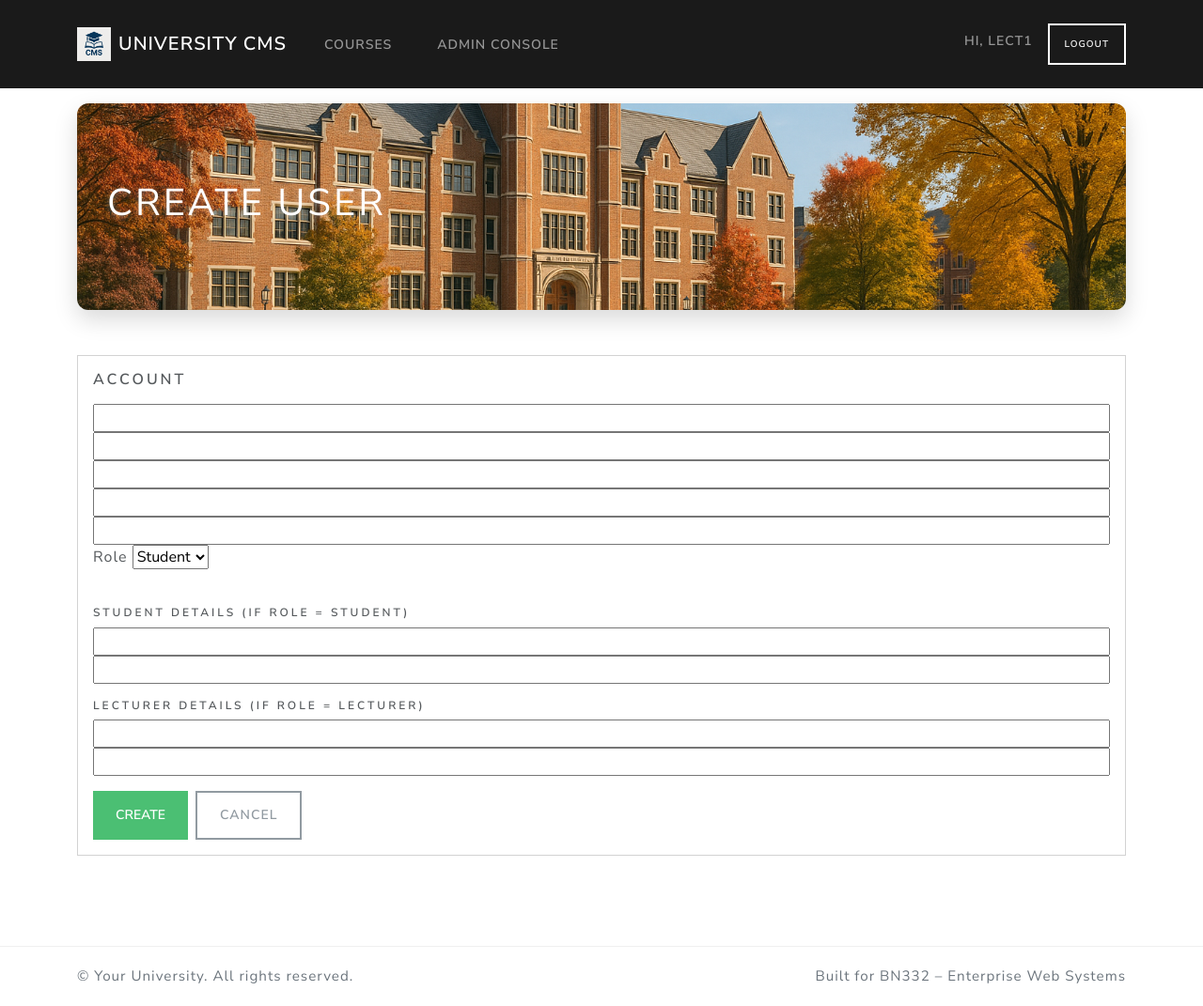
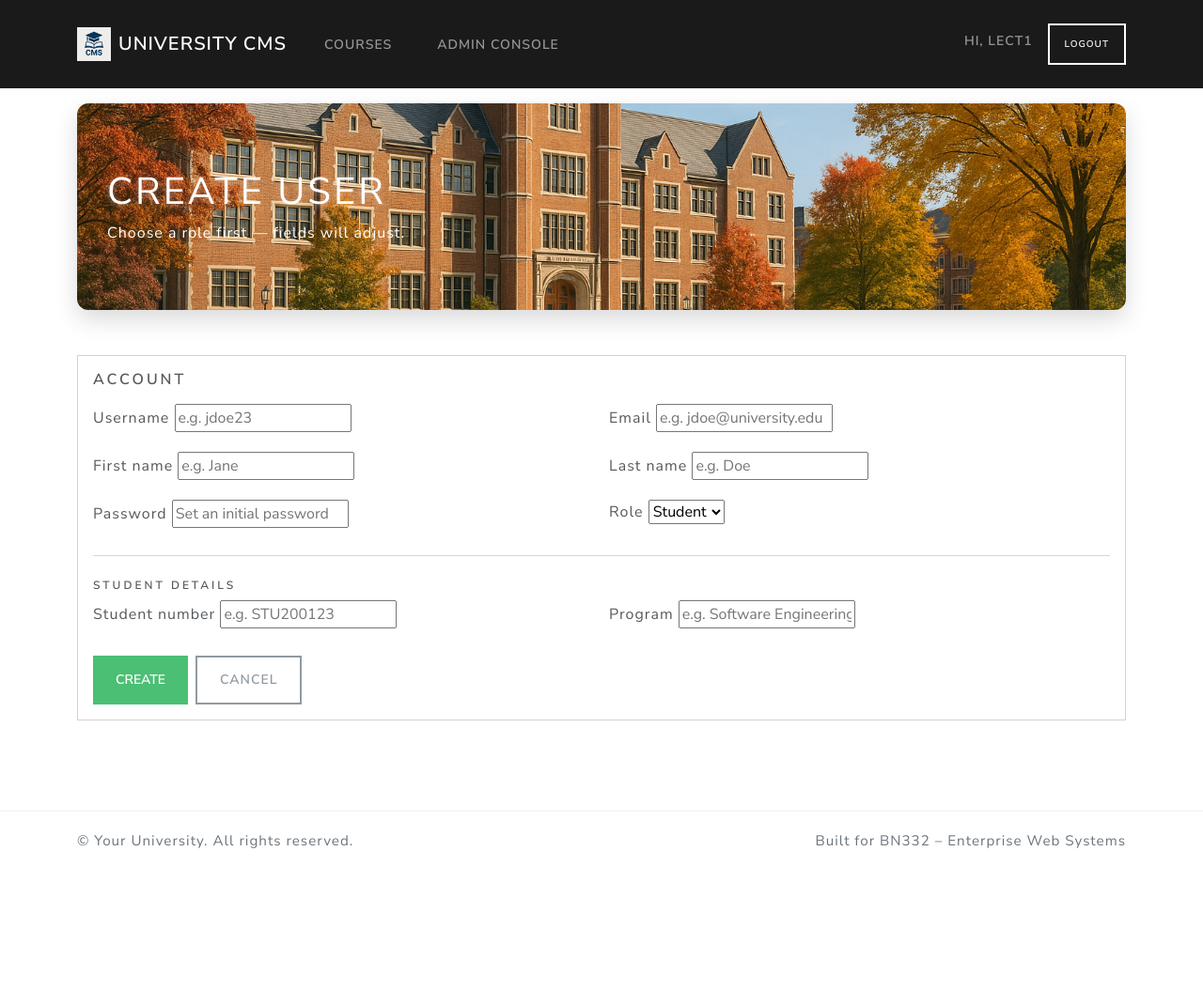
Before and after one commit to xAhmKhalafx/cms_project, a Django app: page /console/users/new/ in a window 1280 px wide. Shown: the whole page at 94% size. After the commit the page ends 903 px from the top, so only its background shows below. Run offline with Django 5.2, Linux system fonts and the light colour scheme; a user stored in the database is signed in; parts of the project's set-up code (start-up, migrations or seed data) failed here and were passed over; some libraries are stand-ins or nearby versions.

Commit message:
Everything

```diff
--- a/assignments/urls.py
+++ b/assignments/urls.py
@@ -1,13 +1,14 @@
 from django.urls import path
-from .views import create_assignment_page
+from .views import create_assignment_page  # (your public page)
 from . import console_views
 
 urlpatterns = [
-    # UI from before
+    # public UI route
     path('courses/<int:course_id>/assignments/new/', create_assignment_page, name='assignment-create-page'),
 
     # console CRUD
     path('console/assignments/', console_views.assignments_list, name='console-assignments-list'),
+    path('console/assignments/new/', console_views.assignments_create, name='console-assignments-create'),
     path('console/assignments/<int:assignment_id>/edit/', console_views.assignments_edit, name='console-assignments-edit'),
     path('console/assignments/<int:assignment_id>/delete/', console_views.assignments_delete, name='console-assignments-delete'),
 ]
--- a/templates/console/assignments_list.html
+++ b/templates/console/assignments_list.html
@@ -3,8 +3,10 @@
 {% block hero %}<div class="hero"><div><h1 class="display-6">Assignments</h1></div></div>{% endblock %}
 {% block content %}
 <div class="d-flex justify-content-between mb-3">
+  <a class="btn btn-success" href="{% url 'console-assignments-create' %}">Add Assignment</a>
   <a class="btn btn-outline-secondary" href="{% url 'console-home' %}">Back to Console</a>
 </div>
+
 <table class="table table-hover">
   <thead><tr><th>Title</th><th>Course</th><th>Due</th><th></th></tr></thead>
   <tbody>
--- a/templates/console/users_create.html
+++ b/templates/console/users_create.html
@@ -1,30 +1,117 @@
 {% extends "base.html" %}{% load form_extras %}
 {% block title %}Create User{% endblock %}
-{% block hero %}<div class="hero"><div><h1 class="display-6">Create User</h1></div></div>{% endblock %}
+{% block hero %}<div class="hero"><div><h1 class="display-6">Create User</h1><p class="mb-0">Choose a role first — fields will adjust.</p></div></div>{% endblock %}
+
 {% block content %}
 <form method="post" class="card p-3">{% csrf_token %}
   <h5 class="mb-3">Account</h5>
-  {{ uform.username|add_class:"form-control mb-2" }}
-  {{ uform.first_name|add_class:"form-control mb-2" }}
-  {{ uform.last_name|add_class:"form-control mb-2" }}
-  {{ uform.email|add_class:"form-control mb-2" }}
-  {{ uform.password|add_class:"form-control mb-2" }}
-  <div class="mb-3">
-    <label class="form-label">Role</label>
-    {{ uform.role|add_class:"form-select" }}
+
+  <div class="row g-3">
+    <div class="col-md-6">
+      <label class="form-label">Username</label>
+      {{ uform.username|add_class:"form-control" }}
+    </div>
+    <div class="col-md-6">
+      <label class="form-label">Email</label>
+      {{ uform.email|add_class:"form-control" }}
+    </div>
+    <div class="col-md-6">
+      <label class="form-label">First name</label>
+      {{ uform.first_name|add_class:"form-control" }}
+    </div>
+    <div class="col-md-6">
+      <label class="form-label">Last name</label>
+      {{ uform.last_name|add_class:"form-control" }}
+    </div>
+    <div class="col-md-6">
+      <label class="form-label">Password</label>
+      {{ uform.password|add_class:"form-control" }}
+    </div>
+    <div class="col-md-6">
+      <label class="form-label">Role</label>
+      {{ uform.role|add_class:"form-select" }}
+    </div>
   </div>
 
-  <h6 class="mt-3">Student Details (if role = Student)</h6>
-  {{ sform.student_number|add_class:"form-control mb-2" }}
-  {{ sform.program|add_class:"form-control mb-2" }}
+  <hr class="my-4">
 
-  <h6 class="mt-3">Lecturer Details (if role = Lecturer)</h6>
-  {{ lform.employee_number|add_class:"form-control mb-2" }}
-  {{ lform.department|add_class:"form-control mb-2" }}
+  <div id="student-section" class="role-section">
+    <h6 class="mb-2">Student Details</h6>
+    <div class="row g-3">
+      <div class="col-md-6">
+        <label class="form-label">Student number</label>
+        {{ sform.student_number|add_class:"form-control" }}
+      </div>
+      <div class="col-md-6">
+        <label class="form-label">Program</label>
+        {{ sform.program|add_class:"form-control" }}
+      </div>
+    </div>
+  </div>
 
-  <div class="d-flex gap-2 mt-3">
+  <div id="lecturer-section" class="role-section">
+    <h6 class="mb-2">Lecturer Details</h6>
+    <div class="row g-3">
+      <div class="col-md-6">
+        <label class="form-label">Employee number</label>
+        {{ lform.employee_number|add_class:"form-control" }}
+      </div>
+      <div class="col-md-6">
+        <label class="form-label">Department</label>
+        {{ lform.department|add_class:"form-control" }}
+      </div>
+    </div>
+  </div>
+
+  <div class="d-flex gap-2 mt-4">
     <button class="btn btn-success">Create</button>
     <a class="btn btn-outline-secondary" href="{% url 'console-users-list' %}">Cancel</a>
   </div>
 </form>
+
+{% block extra_js %}
+<script>
+(function(){
+  const roleSelect = document.getElementById("id_role");
+  const studentSection = document.getElementById("student-section");
+  const lecturerSection = document.getElementById("lecturer-section");
+
+  function setDisabled(section, disabled) {
+    section.querySelectorAll("input, select, textarea").forEach(el => {
+      if (disabled) {
+        el.setAttribute("disabled", "disabled");
+      } else {
+        el.removeAttribute("disabled");
+      }
+    });
+  }
+
+  function updateRoleUI() {
+    const role = roleSelect.value;
+    if (role === "student") {
+      studentSection.style.display = "";
+      lecturerSection.style.display = "none";
+      setDisabled(studentSection, false);
+      setDisabled(lecturerSection, true);
+    } else if (role === "lecturer") {
+      studentSection.style.display = "none";
+      lecturerSection.style.display = "";
+      setDisabled(studentSection, true);
+      setDisabled(lecturerSection, false);
+    } else {
+      // default: hide both if nothing selected
+      studentSection.style.display = "none";
+      lecturerSection.style.display = "none";
+      setDisabled(studentSection, true);
+      setDisabled(lecturerSection, true);
+    }
+  }
+
+  // initial
+  updateRoleUI();
+  // on change
+  roleSelect.addEventListener("change", updateRoleUI);
+})();
+</script>
 {% endblock %}
+{% endblock %}
--- a/users/forms.py
+++ b/users/forms.py
@@ -3,24 +3,78 @@
 from .models import Student, Lecturer
 
 class UserBaseForm(forms.ModelForm):
-    password = forms.CharField(widget=forms.PasswordInput, required=True)
-    role = forms.ChoiceField(choices=[('student','Student'), ('lecturer','Lecturer')], required=True)
+    password = forms.CharField(
+        widget=forms.PasswordInput(attrs={"placeholder": "Set an initial password"}),
+        required=True,
+        label="Password"
+    )
+    role = forms.ChoiceField(
+        choices=[('student','Student'), ('lecturer','Lecturer')],
+        required=True,
+        label="Role"
+    )
 
     class Meta:
         model = User
         fields = ["username", "first_name", "last_name", "email", "password"]
+        labels = {
+            "username": "Username",
+            "first_name": "First name",
+            "last_name": "Last name",
+            "email": "Email"
+        }
+        widgets = {
+            "username": forms.TextInput(attrs={"placeholder": "e.g. jdoe23"}),
+            "first_name": forms.TextInput(attrs={"placeholder": "e.g. Jane"}),
+            "last_name": forms.TextInput(attrs={"placeholder": "e.g. Doe"}),
+            "email": forms.EmailInput(attrs={"placeholder": "e.g. jdoe@university.edu"}),
+        }
+
+    def __init__(self, *args, **kwargs):
+        super().__init__(*args, **kwargs)
+        # Make these optional to reduce friction (you can enforce later if needed)
+        self.fields["first_name"].required = False
+        self.fields["last_name"].required = False
+        self.fields["email"].required = False
+
 
 class UserEditForm(forms.ModelForm):
     class Meta:
         model = User
         fields = ["username", "first_name", "last_name", "email", "is_active", "is_staff"]
+        labels = {
+            "username": "Username",
+            "first_name": "First name",
+            "last_name": "Last name",
+            "email": "Email",
+            "is_active": "Active",
+            "is_staff": "Staff (console access)"
+        }
+        widgets = {
+            "username": forms.TextInput(attrs={"placeholder": "e.g. jdoe23"}),
+            "first_name": forms.TextInput(attrs={"placeholder": "First name"}),
+            "last_name": forms.TextInput(attrs={"placeholder": "Last name"}),
+            "email": forms.EmailInput(attrs={"placeholder": "Email"}),
+        }
+
 
 class StudentForm(forms.ModelForm):
     class Meta:
         model = Student
         fields = ["student_number", "program"]
+        labels = {"student_number": "Student number", "program": "Program"}
+        widgets = {
+            "student_number": forms.TextInput(attrs={"placeholder": "e.g. STU200123"}),
+            "program": forms.TextInput(attrs={"placeholder": "e.g. Software Engineering"}),
+        }
+
 
 class LecturerForm(forms.ModelForm):
     class Meta:
         model = Lecturer
         fields = ["employee_number", "department"]
+        labels = {"employee_number": "Employee number", "department": "Department"}
+        widgets = {
+            "employee_number": forms.TextInput(attrs={"placeholder": "e.g. LEC001122"}),
+            "department": forms.TextInput(attrs={"placeholder": "e.g. IT / Computing"}),
+        }
```
Also changed, not shown: assignments/console_views.py (+21 -0 lines), assignments/forms.py (+10 -1 lines).
